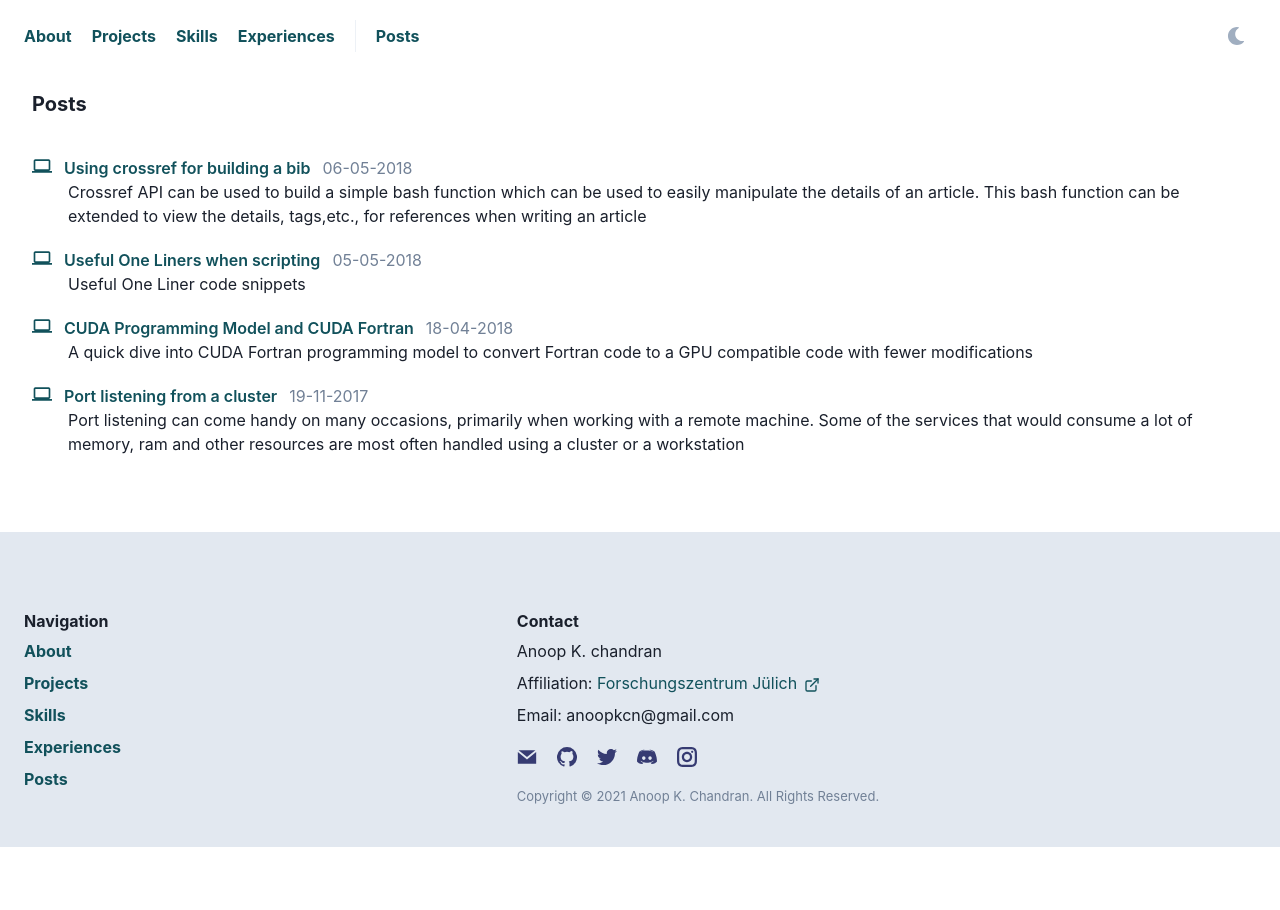
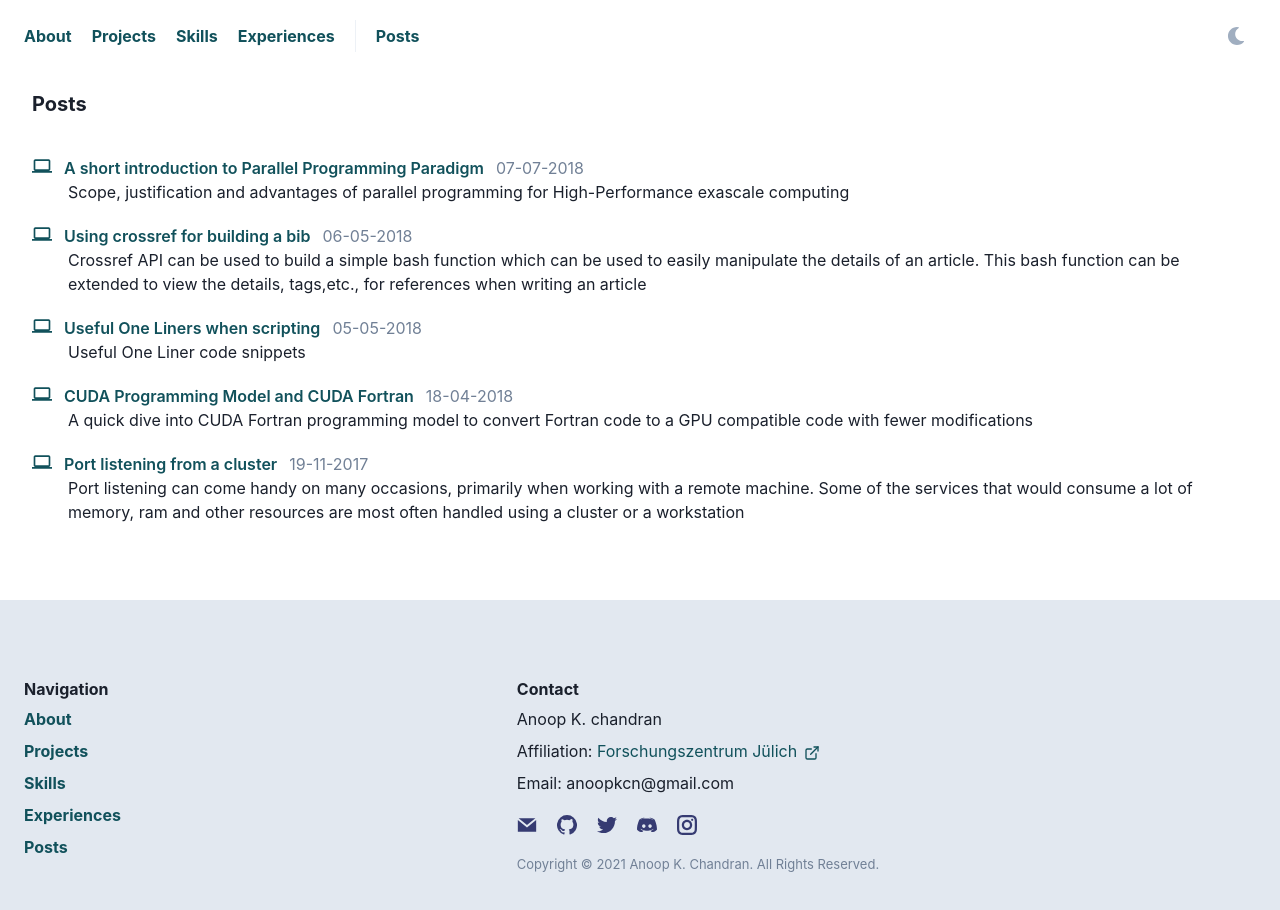
Before and after one commit to anoopkcn/anoopkcn, a React (Create React App) app: page /posts in a window 1280 px wide. Shown: the top 910 px of the page. Before the commit the page ends 847 px from the top, so only its background shows below. Built offline with nearby package versions, Linux system fonts and the light colour scheme.

Commit message:
Add parallel programming article

```diff
--- a/src/configs/data-posts-config.js
+++ b/src/configs/data-posts-config.js
@@ -4,8 +4,31 @@ import OneLiners from '../posts//useful-oneliners'
 import PortListening from '../posts/port-listening'
 import CudaFortran from '../posts/cuda-fortran'
 import CrossrefBib from "../posts/crossref-bib";
+import ParallelProgramming from "../posts/parallel-programming-paradigm";
 
 const PostsData = [
+    {
+        id:"parallel-programming-paradigm",
+        content: <ParallelProgramming />,
+        icon: MdComputer,
+        title: "A short introduction to Parallel Programming Paradigm",
+        date: "07-07-2018",
+        summary: "Scope, justification and advantages of parallel programming for High-Performance exascale computing",
+        bib:[
+            {
+                link:"https://www.mpi-forum.org/docs/mpi-1.1/mpi-11-html/node182.html",
+                text:"MPI reference functions",
+            },
+            {
+                link:"https://en.wikipedia.org/wiki/Message_Passing_Interface",
+                text: "Description of MPI-Wiki",
+            },
+            {
+                link:"https://www.openmp.org/",
+                text:"OpenMP homepage",
+            }
+        ]
+    },
     {
         id:"crossref-bib",
         content: <CrossrefBib />,
```
